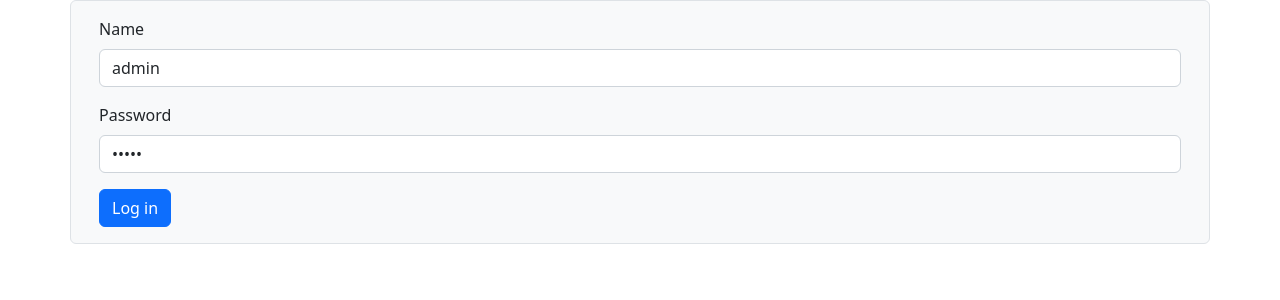
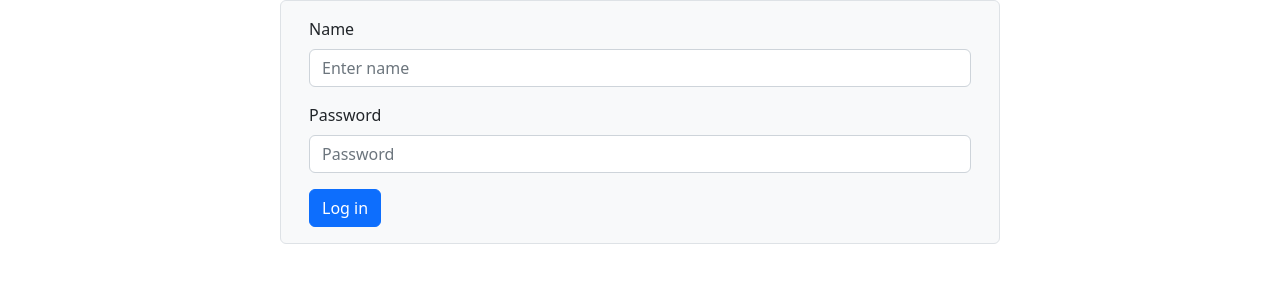
Before and after one commit to sirflyingv/frontend-project-12, a React (Create React App) app in the folder frontend/: page /login in a window 1280 px wide. Shown: the top 300 px of the page. Built offline with nearby package versions, Linux system fonts and the light colour scheme; no server answers.

Commit message:
channel switching

```diff
--- a/frontend/public/index.html
+++ b/frontend/public/index.html
@@ -24,11 +24,12 @@
       work correctly both with client-side routing and a non-root public URL.
       Learn how to configure a non-root public URL by running `npm run build`.
     -->
+
     <title>React App</title>
   </head>
   <body>
     <noscript>You need to enable JavaScript to run this app.</noscript>
-    <div id="root"></div>
+    <div class="container" id="root"></div>
     <!--
       This HTML file is a template.
       If you open it directly in the browser, you will see an empty page.
--- a/frontend/src/Components/ChannelsList.jsx
+++ b/frontend/src/Components/ChannelsList.jsx
@@ -1,18 +1,27 @@
+/* eslint-disable functional/no-expression-statements */
 import React from 'react';
 import {
   Button,
 } from 'react-bootstrap';
-import { useSelector } from 'react-redux';
+import { useSelector, useDispatch } from 'react-redux';
+import { actions } from '../State/currentChannelIdSlice';
 
 const ChannelsList = () => {
+  const dispatch = useDispatch();
   const channels = useSelector((state) => state.channels);
   const currentChannelId = useSelector((state) => state.currentChannelId);
+
+  const handleChannelClick = (id) => {
+    dispatch(actions.changeCurrentChannelId(id));
+  };
 
   return (
     <ul id="channels-box" className="nav flex-column nav-pills nav-fill px-2 mb-3 overflow-auto h-100 d-block">
       {channels.map((channel) => (
         <li key={channel.id} className="nav-item w-100">
           <Button
+            id={channel.id}
+            onClick={() => handleChannelClick(channel.id)}
             type="button"
             className="w-100 rounded-0 text-start"
             variant={channel.id === currentChannelId ? 'secondary' : 'light'}
--- a/frontend/src/Components/LoginForm.jsx
+++ b/frontend/src/Components/LoginForm.jsx
@@ -17,7 +17,7 @@ const LoginForm = () => {
   const auth = useAuth();
 
   const formik = useFormik({
-    initialValues: { username: 'admin', password: 'admin' },
+    initialValues: { username: '', password: '' },
     validationSchema: yup.object({
       username: yup.string()
         .max(15, 'Must be 15 characters or less')
@@ -37,6 +37,10 @@ const LoginForm = () => {
   });
 
   return (
+    <div className="d-flex flex-column h-100">
+      <div className="container-fluid h-100">
+        <div className="row justify-content-center align-content-center h-100">
+          <div className="col-12 col-md-8 col-xxl-6">
             <Container className="bg-light border rounded">
               <Form className="p-3" onSubmit={formik.handleSubmit}>
                 <Form.Group className="mb-3" controlId="formBasicEmail">
@@ -79,6 +83,10 @@ const LoginForm = () => {
               </Form>
               { isAuthFailed ? <Alert variant="danger">Wrong username or passwords</Alert> : null }
             </Container>
+          </div>
+        </div>
+      </div>
+    </div>
   );
 };
 
--- a/frontend/src/State/currentChannelIdSlice.js
+++ b/frontend/src/State/currentChannelIdSlice.js
@@ -8,7 +8,7 @@ const currentChannelIdSlice = createSlice({
   name: 'currentChannelId',
   initialState,
   reducers: {
-    changeCurrentChannelId: (state, { payload }) => (payload.currentChannelId),
+    changeCurrentChannelId: (state, { payload }) => payload,
   },
   extraReducers: (builder) => {
     builder
```
Lines whose indentation alone changed are shown as unchanged.
